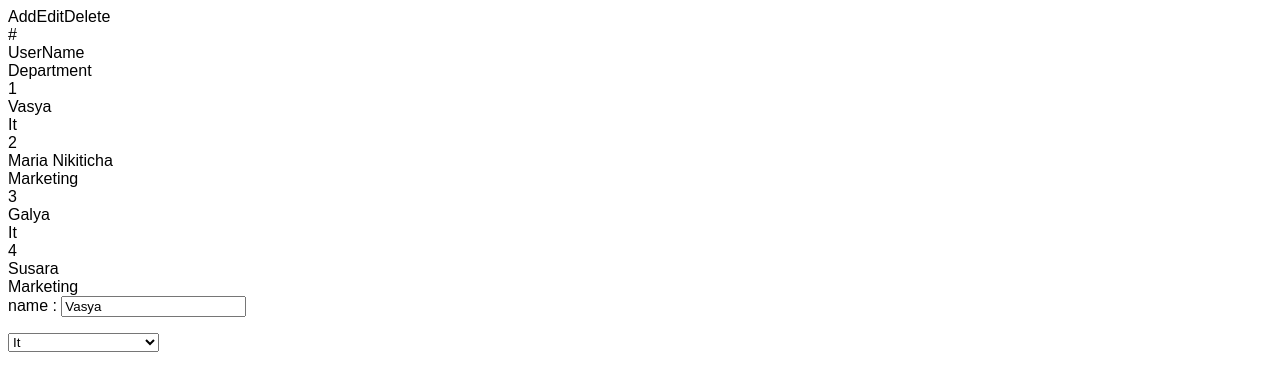
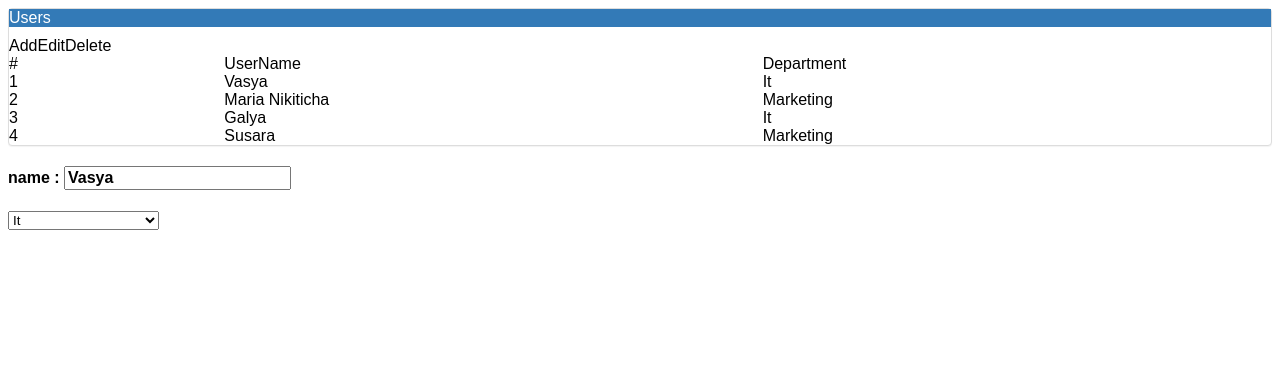
Before and after one commit to galenam/spaWithCRUD, an Angular app in the folder spa/: page / in a window 1280 px wide. Shown: the top 386 px of the page. Built offline with nearby package versions, Linux system fonts and the light colour scheme.

Commit message:
need configure less

```diff
--- a/spa/package.json
+++ b/spa/package.json
@@ -23,6 +23,7 @@
     "@angular/router": "^5.0.0",
     "bootstrap": "^3.3.7",
     "core-js": "^2.4.1",
+    "less": "^2.7.3",
     "rxjs": "^5.5.2",
     "zone.js": "^0.8.14"
   },
--- a/spa/src/app/user/user.component.css
+++ b/spa/src/app/user/user.component.css
@@ -0,0 +1 @@
+@import "~bootstrap/dist/css/bootstrap.min.css";
--- a/spa/src/app/user/user.component.html
+++ b/spa/src/app/user/user.component.html
@@ -1,3 +1,5 @@
+<div class="mainUsers panel panel-default">
+	<p class="bg-primary">Users</p>
 	<span>Add</span><span>Edit</span><span>Delete</span>
 	<div class="row">
 		<div class="col-md-2">#</div>
@@ -9,7 +11,7 @@
 			<div class="col-md-5">{{user.departmentName}}</div>
 		</div>
 	</div>
-
+</div>
 <div>
 	<label>name :
 		<input [(ngModel)]="user.name" placeholder="name">
```
Lines whose indentation alone changed are shown as unchanged.
